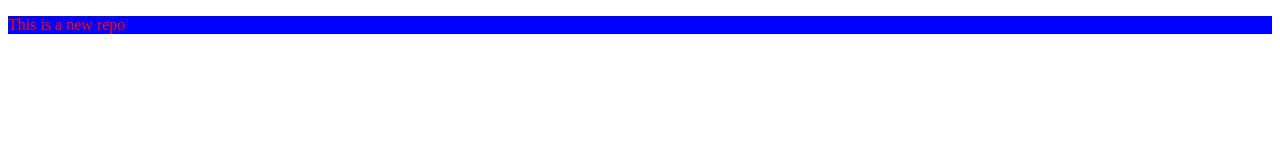
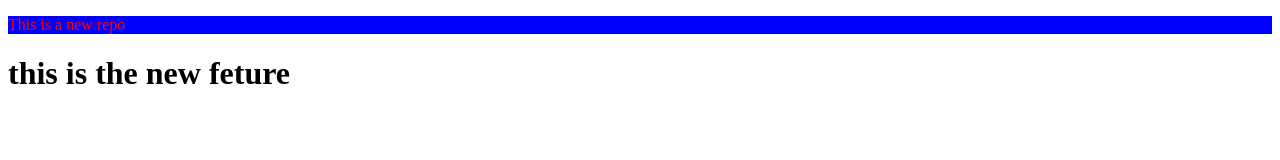
Before and after one commit to Niteshpatelgithub/localrepo, a plain HTML site: page index.html in a window 1280 px wide. Drawn offline with Linux system fonts and the light colour scheme.

Commit message:
add new feature1

```diff
--- a/index.html
+++ b/index.html
@@ -8,5 +8,6 @@
 </head>
 <body>
     <p>This is a new repo</p>
+    <h1>this is the new feture</h1>
 </body>
 </html>
```
